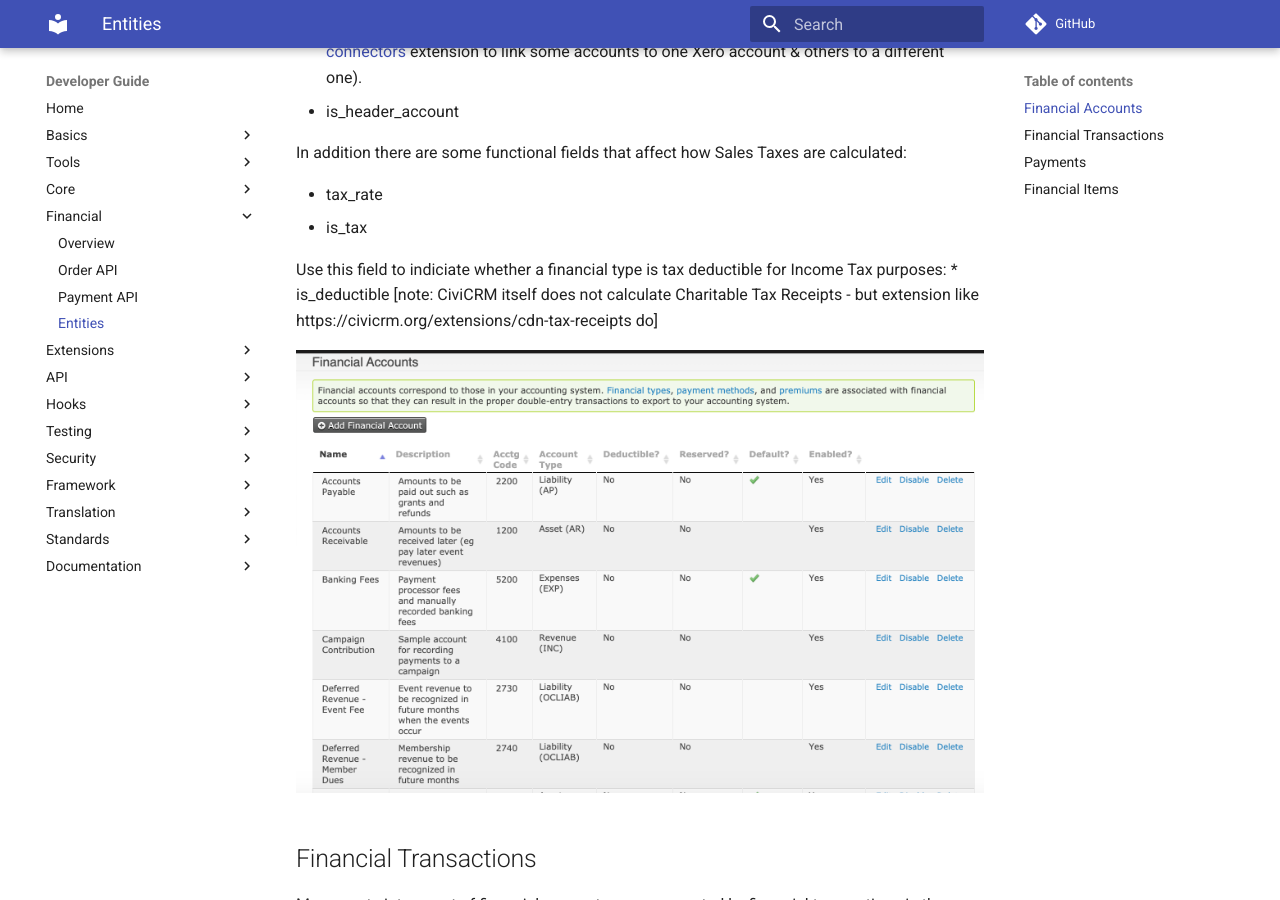
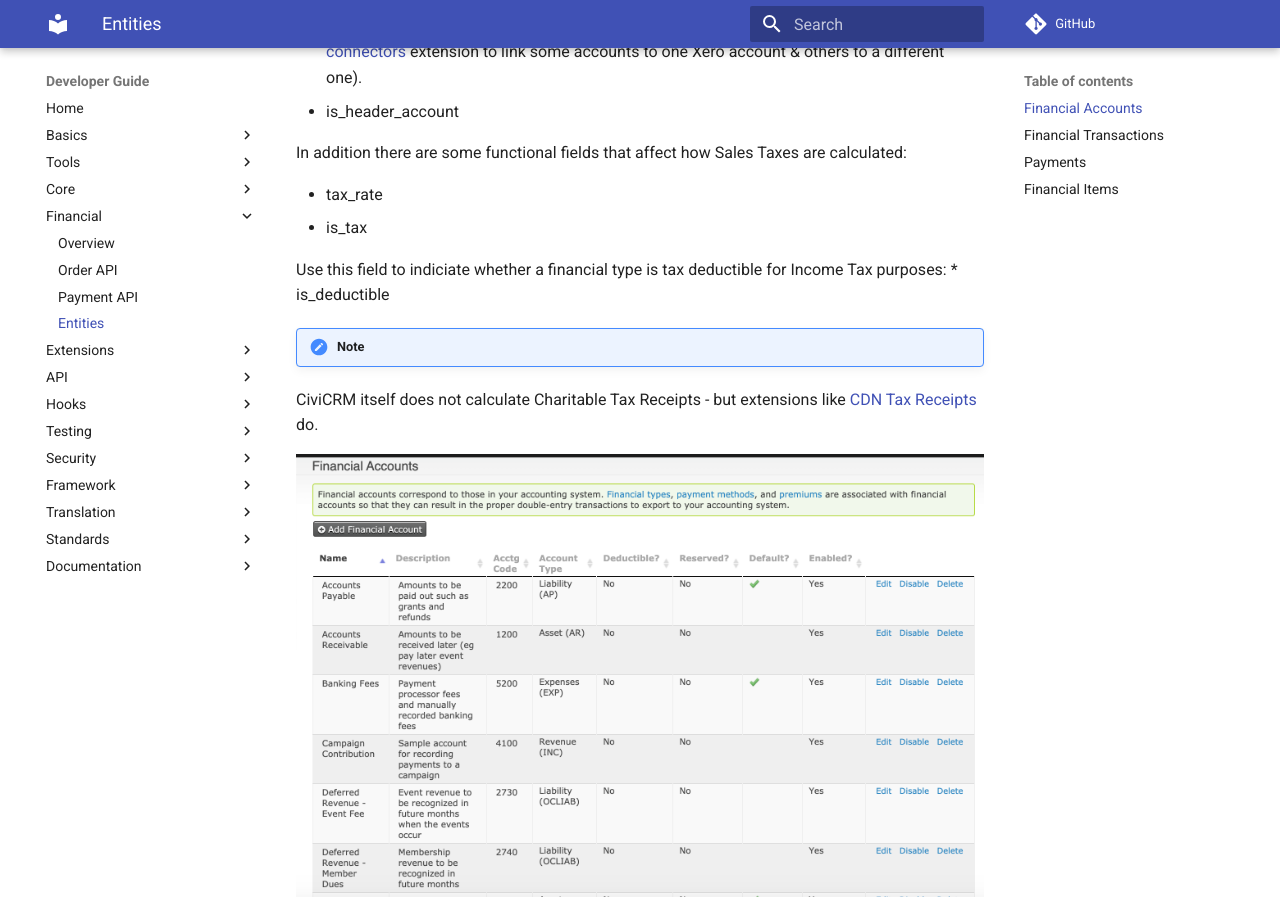
Before and after one commit to civicrm/civicrm-dev-docs, an MkDocs documentation site: the page built from docs/financial/financialentities.md, in a window 1280 px wide and 900 px high, scrolled down 709 px. Built offline with MkDocs 1.6.1 and Material for MkDocs 9.7.7, drawn with Linux system fonts in a browser that asks for light colours; comment, search, counter and statistics services are not loaded; old or Windows-style settings are respelled for this version of MkDocs.

Commit message:
Update docs/financial/financialentities.md
Co-Authored-By: Mikey O'Toole <mikey@mjco.uk>

```diff
--- a/docs/financial/financialentities.md
+++ b/docs/financial/financialentities.md
@@ -25,7 +25,8 @@
 
 Use this field to indiciate whether a financial type is tax deductible for Income Tax purposes:
 * is_deductible
-[note: CiviCRM itself does not calculate Charitable Tax Receipts - but extension like https://civicrm.org/extensions/cdn-tax-receipts do]
+!!! note
+CiviCRM itself does not calculate Charitable Tax Receipts - but extensions like [CDN Tax Receipts](https://civicrm.org/extensions/cdn-tax-receipts) do.
 
 ![Example financial accounts](/img/financial/FinancialAccount.png)
 
```
